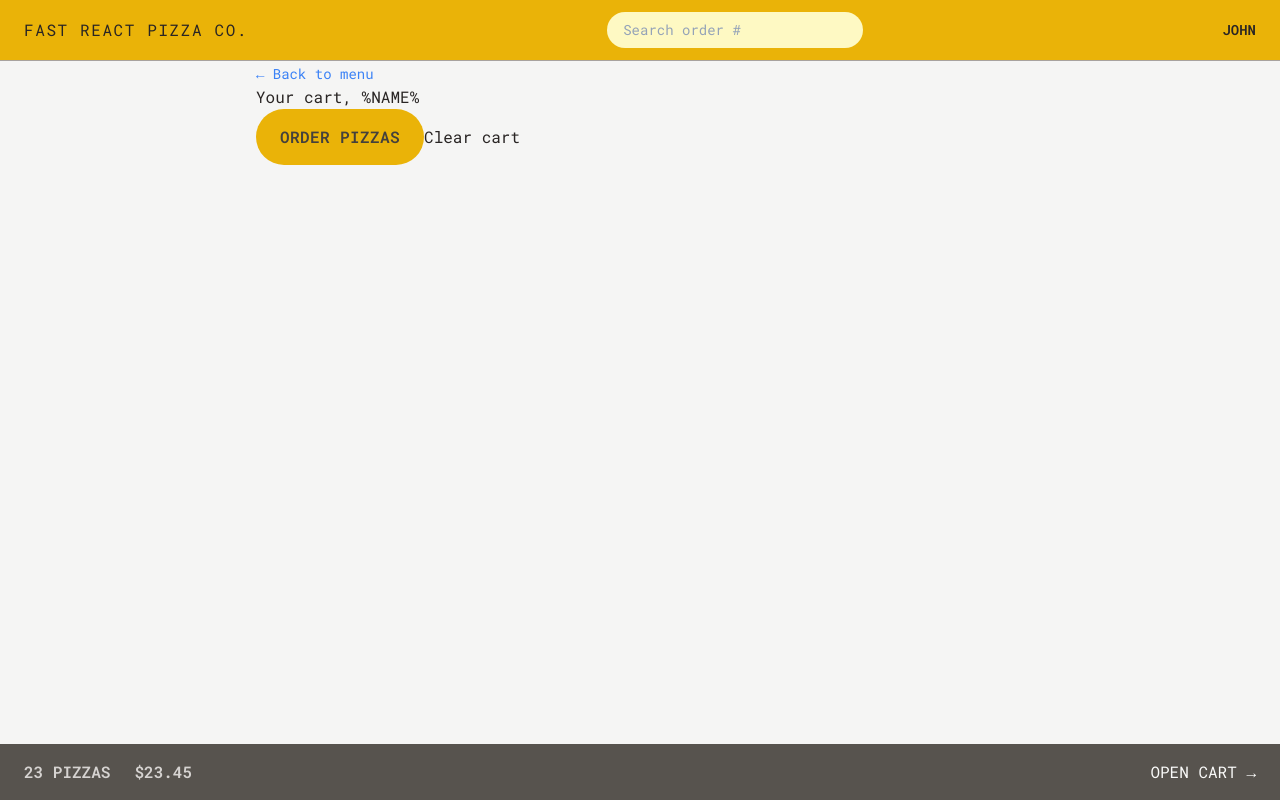
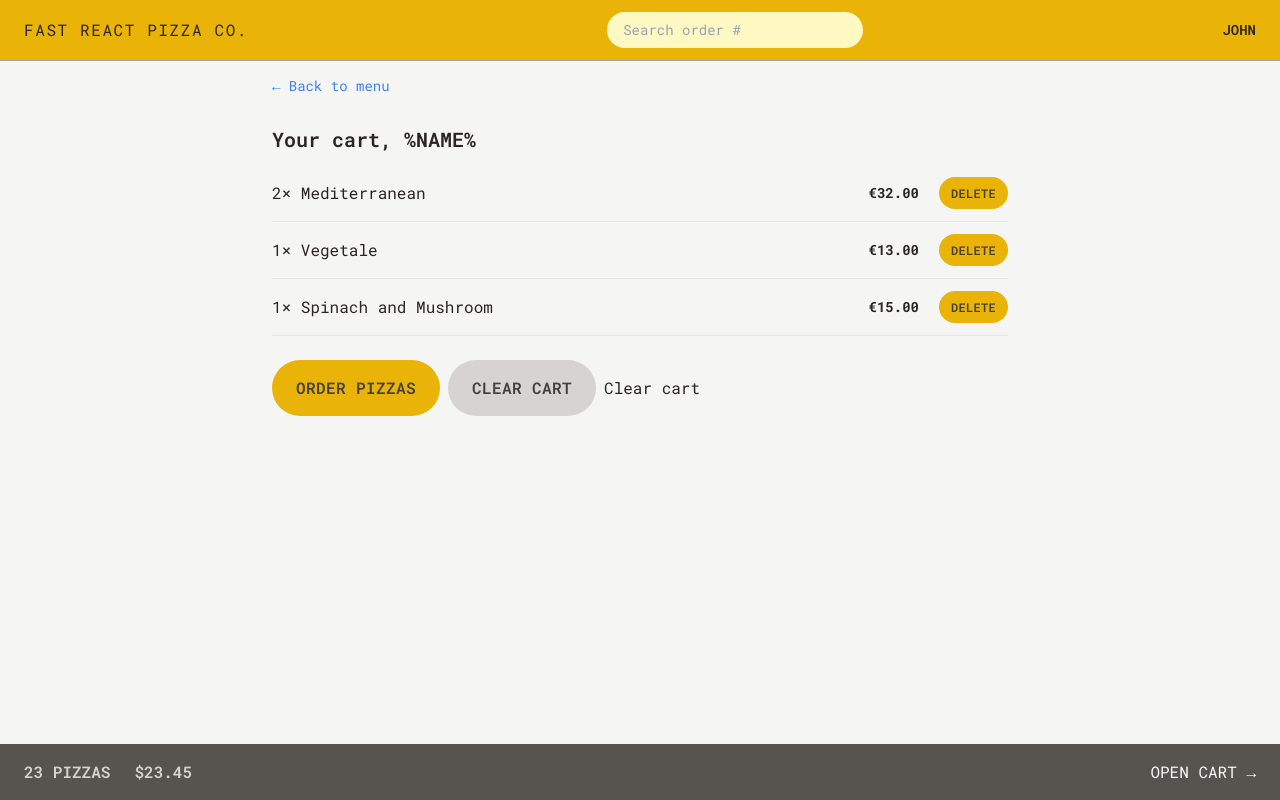
Before and after one commit to tunghoangdhqn/fast-react-pizza, a React (Vite) app: page /cart in a window 1280 px wide. Built offline with nearby package versions, Linux system fonts and the light colour scheme.

Commit message:
cart hover

```diff
--- a/src/features/cart/Cart.jsx
+++ b/src/features/cart/Cart.jsx
@@ -3,6 +3,7 @@
 import { Link } from "react-router-dom";
 import LinkButton from "../../ui/LinkButton";
 import Button from "../../ui/Button";
+import CartItem from "./CartItem";
 
 const fakeCart = [
   {
@@ -32,15 +33,20 @@
   const cart = fakeCart;
 
   return (
-    <div>
+    <div className="px-4 py-3">
       <LinkButton to="/menu">&larr; Back to menu</LinkButton>
 
-      <h2>Your cart, %NAME%</h2>
-
-      <div>
+      <h2 className="mt-7 text-xl font-semibold">Your cart, %NAME%</h2>
+      <ul className="mt-3 divide-y divide-stone-200 border-b">
+        {cart.map((item) => {
+          return <CartItem item={item} key={item.key} />;
+        })}
+      </ul>
+      <div className="mt-6 space-x-2">
         <Button to="/order/new" type="primary">
           Order pizzas
         </Button>
+        <Button type="secondary">Clear cart</Button>
         <button>Clear cart</button>
       </div>
     </div>
--- a/src/features/cart/CartItem.jsx
+++ b/src/features/cart/CartItem.jsx
@@ -1,17 +1,19 @@
 /* eslint-disable react/prop-types */
 /* eslint-disable no-unused-vars */
+import Button from "../../ui/Button";
 import { formatCurrency } from "../../utils/helpers";
 
 function CartItem({ item }) {
   const { pizzaId, name, quantity, totalPrice } = item;
 
   return (
-    <li>
-      <p>
+    <li className="py-3 sm:flex sm:items-center sm:justify-between">
+      <p className="mb-1 sm:mb-0">
         {quantity}&times; {name}
       </p>
-      <div>
-        <p>{formatCurrency(totalPrice)}</p>
+      <div className="flex items-center justify-between sm:gap-5">
+        <p className="text-sm font-bold">{formatCurrency(totalPrice)}</p>
+        <Button type="small"> Delete</Button>
       </div>
     </li>
   );
--- a/src/ui/Button.jsx
+++ b/src/ui/Button.jsx
@@ -7,8 +7,10 @@
     "inline-block rounded-full bg-yellow-500 font-semibold uppercase tracking-wide text-stone-700 outline-none transition-colors duration-300 hover:bg-yellow-300 focus:ring focus:ring-yellow-300 focus:ring-offset-2 active:bg-stone-100 sm:py-4 md:px-6";
 
   const styles = {
-    primary: base + "px-4 py-3 md:px-6 md:py-4",
-    small: base + "px-2 py-2 md:px-3 md:py-2 text-xs"
+    primary: base + "px-4 py-4 md:px-6 md:py-4",
+    small: base + "px-2 py-2 md:px-3 md:py-2 text-xs",
+    secondary:
+      "inline-block rounded-full bg-stone-300 font-semibold uppercase tracking-wide text-stone-700 outline-none transition-colors duration-300 hover:bg-stone-400 focus:ring focus:ring-yellow-300 focus:ring-offset-2 active:bg-stone-100 sm:py-4 md:px-6"
   };
 
   if (to)
```
